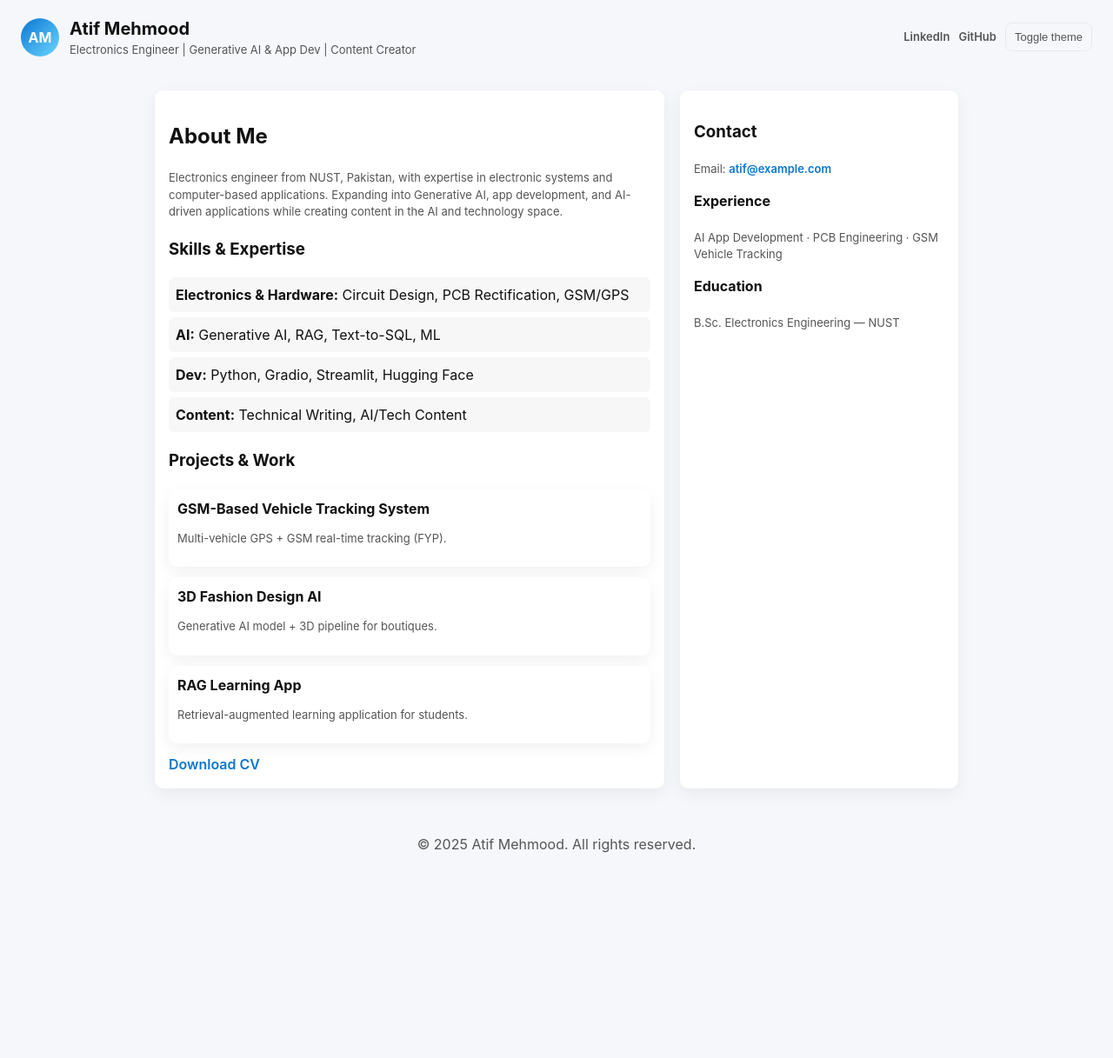
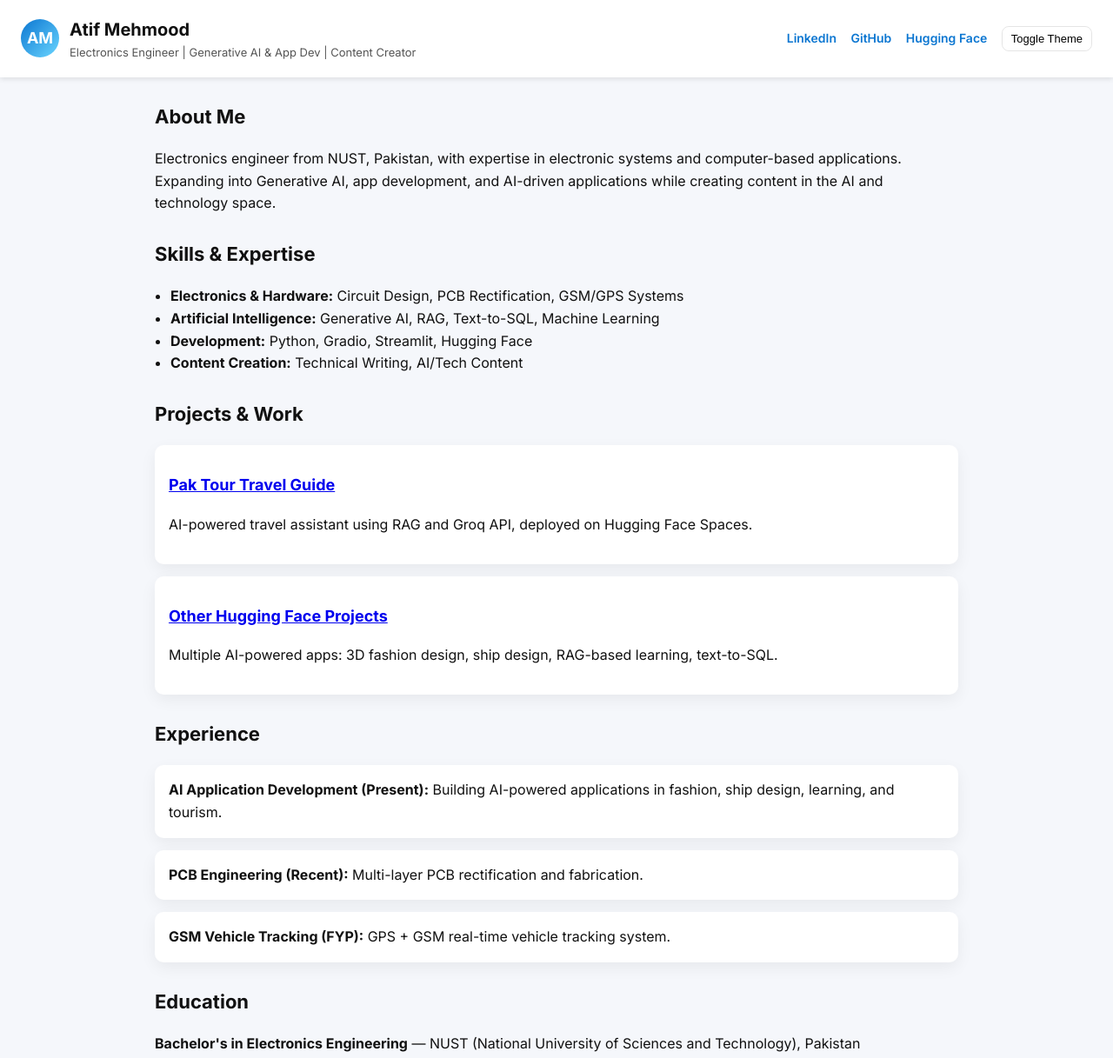
Before and after one commit to amkj84/amkj84.github.io, a plain HTML site: page index.html in a window 1280 px wide. Shown: the top 1217 px of the page at 87% size. Before the commit the page ends 1035 px from the top, so only its background shows below. Drawn offline with Linux system fonts and the light colour scheme.

Commit message:
Update index.html

```diff
--- a/index.html
+++ b/index.html
@@ -1,38 +1,60 @@
-
 <!DOCTYPE html>
 <html lang="en">
 <head>
   <meta charset="utf-8" />
   <meta name="viewport" content="width=device-width,initial-scale=1" />
-  <meta name="description" content="Atif Mehmood — Electronics Engineer (NUST) | Generative AI, App Dev, AI content creator" />
-  <title>Atif Mehmood — Electronics Engineer</title>
+  <meta name="description" content="Atif Mehmood — Electronics Engineer (NUST) | Generative AI, App Dev, AI Content Creator" />
+  <title>Atif Mehmood — Portfolio</title>
+  <link href="https://fonts.googleapis.com/css2?family=Inter:wght@400;600;700&display=swap" rel="stylesheet">
   <style>
-    :root{
+    :root {
       --bg:#f5f7fb; --card:#fff; --text:#111; --muted:#555; --accent:#0b76d1;
     }
-    .dark { --bg:#0f1720; --card:#0b1220; --text:#e6eef8; --muted:#9fb3d0; --accent:#4aa3ff; }
-    *{box-sizing:border-box}
-    body{margin:0;font-family:Inter,system-ui,Arial,sans-serif;background:var(--bg);color:var(--text);line-height:1.5}
-    header{display:flex;justify-content:space-between;align-items:center;padding:18px 24px}
-    .brand{display:flex;gap:12px;align-items:center}
-    .avatar{width:44px;height:44px;border-radius:50%;background:linear-gradient(135deg,var(--accent),#6bd6ff);display:flex;align-items:center;justify-content:center;color:#fff;font-weight:700}
-    h1{margin:0;font-size:20px}
-    .sub{color:var(--muted);font-size:13px}
-    .container{max-width:960px;margin:18px auto;padding:0 18px}
-    .row{display:grid;grid-template-columns:1fr 320px;gap:18px}
-    .card{background:var(--card);padding:16px;border-radius:10px;box-shadow:0 6px 18px rgba(2,6,23,0.06)}
-    .small{font-size:13px;color:var(--muted)}
-    .skills ul{list-style:none;padding:0;margin:8px 0 0 0;display:grid;grid-template-columns:repeat(1,1fr);gap:6px}
-    .skills li{background:rgba(0,0,0,0.03);padding:8px;border-radius:6px}
-    .projects .project{margin-bottom:12px}
-    a{color:var(--accent);text-decoration:none;font-weight:600}
-    footer{margin-top:18px;text-align:center;color:var(--muted);padding:18px 0}
-    .toggle-btn{background:transparent;border:1px solid rgba(0,0,0,0.06);padding:8px 10px;border-radius:8px;cursor:pointer}
-    @media (max-width:880px){.row{grid-template-columns:1fr} .avatar{display:none}}
+    .dark {
+      --bg:#0f1720; --card:#0b1220; --text:#e6eef8; --muted:#9fb3d0; --accent:#4aa3ff;
+    }
+    * { box-sizing: border-box; }
+    body {
+      margin:0; font-family: 'Inter', sans-serif;
+      background:var(--bg); color:var(--text); line-height:1.6;
+    }
+    header {
+      display:flex; justify-content:space-between; align-items:center;
+      padding:18px 24px; background:var(--card); box-shadow:0 2px 6px rgba(0,0,0,0.1);
+    }
+    .brand { display:flex; gap:12px; align-items:center; }
+    .avatar {
+      width:44px; height:44px; border-radius:50%;
+      background:linear-gradient(135deg,var(--accent),#6bd6ff);
+      display:flex; align-items:center; justify-content:center;
+      color:#fff; font-weight:700; font-size:18px;
+    }
+    h1 { margin:0; font-size:20px; }
+    .sub { color:var(--muted); font-size:13px; }
+    .links a {
+      margin-left:12px; font-size:14px; font-weight:600; color:var(--accent); text-decoration:none;
+    }
+    .links a:hover { text-decoration:underline; }
+    .toggle-btn {
+      margin-left:12px; padding:6px 10px; border:1px solid rgba(0,0,0,0.1);
+      border-radius:8px; background:transparent; cursor:pointer; font-size:13px;
+    }
+    .container { max-width:960px; margin:24px auto; padding:0 18px; }
+    h2 { margin-top:28px; font-size:22px; }
+    h3 { margin-top:16px; font-size:18px; }
+    .card {
+      background:var(--card); padding:16px; border-radius:10px;
+      box-shadow:0 6px 18px rgba(2,6,23,0.06); margin:14px 0;
+    }
+    ul { padding-left:18px; }
+    footer {
+      margin-top:30px; text-align:center; color:var(--muted); padding:20px 0;
+    }
+    @media(max-width:768px){ header{flex-direction:column;align-items:flex-start} }
   </style>
 </head>
 <body>
-  <div id="page" class="">
+  <div id="page">
     <header>
       <div class="brand">
         <div class="avatar">AM</div>
@@ -41,64 +63,64 @@
           <div class="sub">Electronics Engineer | Generative AI & App Dev | Content Creator</div>
         </div>
       </div>
-      <div style="display:flex;gap:10px;align-items:center">
-        <a class="small" href="https://www.linkedin.com/in/atif-mehmood-a34603100" target="_blank">LinkedIn</a>
-        <a class="small" href="https://github.com/YOUR_GITHUB_USERNAME" target="_blank">GitHub</a>
-        <button id="themeToggle" class="toggle-btn small">Toggle theme</button>
+      <div class="links">
+        <a href="https://www.linkedin.com/in/atif-mehmood-a34603100" target="_blank">LinkedIn</a>
+        <a href="https://github.com/amkj84" target="_blank">GitHub</a>
+        <a href="https://huggingface.co/amkj84" target="_blank">Hugging Face</a>
+        <button id="themeToggle" class="toggle-btn">Toggle Theme</button>
       </div>
     </header>
 
     <main class="container">
-      <div class="row">
-        <section class="card">
+      <section>
         <h2>About Me</h2>
-          <p class="small">Electronics engineer from NUST, Pakistan, with expertise in electronic systems and computer-based applications. Expanding into Generative AI, app development, and AI-driven applications while creating content in the AI and technology space.</p>
+        <p>Electronics engineer from NUST, Pakistan, with expertise in electronic systems and computer-based applications. Expanding into Generative AI, app development, and AI-driven applications while creating content in the AI and technology space.</p>
+      </section>
 
-          <div class="skills" style="margin-top:14px">
-            <h3>Skills & Expertise</h3>
+      <section>
+        <h2>Skills & Expertise</h2>
         <ul>
-              <li><strong>Electronics & Hardware:</strong> Circuit Design, PCB Rectification, GSM/GPS</li>
-              <li><strong>AI:</strong> Generative AI, RAG, Text-to-SQL, ML</li>
-              <li><strong>Dev:</strong> Python, Gradio, Streamlit, Hugging Face</li>
-              <li><strong>Content:</strong> Technical Writing, AI/Tech Content</li>
+          <li><strong>Electronics & Hardware:</strong> Circuit Design, PCB Rectification, GSM/GPS Systems</li>
+          <li><strong>Artificial Intelligence:</strong> Generative AI, RAG, Text-to-SQL, Machine Learning</li>
+          <li><strong>Development:</strong> Python, Gradio, Streamlit, Hugging Face</li>
+          <li><strong>Content Creation:</strong> Technical Writing, AI/Tech Content</li>
         </ul>
+      </section>
+
+      <section>
+        <h2>Projects & Work</h2>
+        <div class="card">
+          <h3><a href="https://huggingface.co/spaces/amkj84/Pak-Tour-Travel-Guide" target="_blank">Pak Tour Travel Guide</a></h3>
+          <p>AI-powered travel assistant using RAG and Groq API, deployed on Hugging Face Spaces.</p>
         </div>
-
-          <div class="projects" style="margin-top:14px">
-            <h3>Projects & Work</h3>
-            <div class="project card" style="padding:10px">
-              <strong>GSM-Based Vehicle Tracking System</strong>
-              <p class="small">Multi-vehicle GPS + GSM real-time tracking (FYP).</p>
-            </div>
-            <div class="project card" style="padding:10px">
-              <strong>3D Fashion Design AI</strong>
-              <p class="small">Generative AI model + 3D pipeline for boutiques.</p>
-            </div>
-            <div class="project card" style="padding:10px">
-              <strong>RAG Learning App</strong>
-              <p class="small">Retrieval-augmented learning application for students.</p>
-            </div>
-          </div>
-
-          <div style="margin-top:12px">
-            <a href="CV-Atif-Mehmood.pdf" download>Download CV</a>
+        <div class="card">
+          <h3><a href="https://huggingface.co/spaces/amkj84" target="_blank">Other Hugging Face Projects</a></h3>
+          <p>Multiple AI-powered apps: 3D fashion design, ship design, RAG-based learning, text-to-SQL.</p>
         </div>
       </section>
 
-        <aside class="card">
-          <h3>Contact</h3>
-          <p class="small">Email: <a href="mailto:atif@example.com">atif@example.com</a></p>
-          <h4 style="margin-top:14px">Experience</h4>
-          <p class="small">AI App Development · PCB Engineering · GSM Vehicle Tracking</p>
-          <h4 style="margin-top:14px">Education</h4>
-          <p class="small">B.Sc. Electronics Engineering — NUST</p>
-        </aside>
-      </div>
+      <section>
+        <h2>Experience</h2>
+        <div class="card"><strong>AI Application Development (Present):</strong> Building AI-powered applications in fashion, ship design, learning, and tourism.</div>
+        <div class="card"><strong>PCB Engineering (Recent):</strong> Multi-layer PCB rectification and fabrication.</div>
+        <div class="card"><strong>GSM Vehicle Tracking (FYP):</strong> GPS + GSM real-time vehicle tracking system.</div>
+      </section>
+
+      <section>
+        <h2>Education</h2>
+        <p><strong>Bachelor's in Electronics Engineering</strong> — NUST (National University of Sciences and Technology), Pakistan</p>
+      </section>
+
+      <section>
+        <h2>Get In Touch</h2>
+        <p>Email: <a href="mailto:amkj84@hotmail.com">amkj84@hotmail.com</a></p>
+        <p>Always open to new projects, creative ideas, or opportunities to collaborate.</p>
+      </section>
+    </main>
 
     <footer>
       <p>© 2025 Atif Mehmood. All rights reserved.</p>
     </footer>
-    </main>
   </div>
 
   <script>
@@ -106,11 +128,10 @@
     const btn = document.getElementById('themeToggle');
     const saved = localStorage.getItem('site-theme');
     if(saved === 'dark'){ page.classList.add('dark'); }
-    function toggleTheme(){
+    btn.addEventListener('click', () => {
       page.classList.toggle('dark');
       localStorage.setItem('site-theme', page.classList.contains('dark') ? 'dark' : 'light');
-    }
-    btn.addEventListener('click', toggleTheme);
+    });
   </script>
 </body>
 </html>
```
Lines whose indentation alone changed are shown as unchanged.
